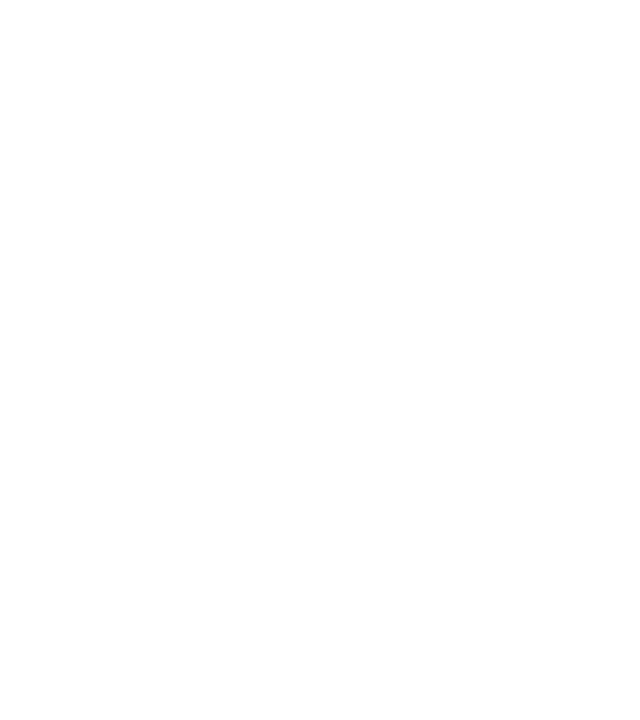
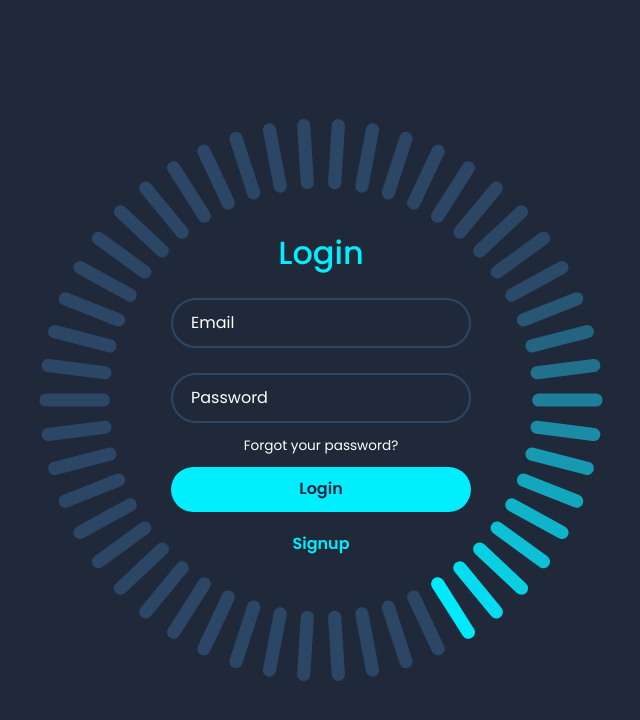
Before and after one commit to gabrielshowdown/MyLifeFrontend, an Angular app: page /login in a window 1280 px wide. Before the commit this address led to /. Shown: the top 720 px of the page, without its empty margins (319-959 px from the left). Built offline with nearby package versions, Linux system fonts and the light colour scheme.

Commit message:
Criando protótipo de tela de login

```diff
--- /dev/null
+++ b/src/app/componentes/login/login.component.html
@@ -0,0 +1,75 @@
+
+<div class="parent">
+  <div class="container">
+      <div class="login-box">
+          <h2>Login</h2>
+          <form action="#">
+              <div class="input-box">
+                  <input type="email" required>
+                  <label>Email</label>
+              </div>
+              <div class="input-box">
+                  <input type="password" required>
+                  <label>Password</label>
+              </div>
+              <div class="forgot-pass">
+                  <a href="#">Forgot your password?</a>
+              </div>
+              <button type="submit" class="btn">Login</button>
+              <div class="signup-link">
+                  <a href="#">Signup</a>
+              </div>
+          </form>
+      </div>
+      <span style="--i:0;"></span>
+      <span style="--i:1;"></span>
+      <span style="--i:2;"></span>
+      <span style="--i:3;"></span>
+      <span style="--i:4;"></span>
+      <span style="--i:5;"></span>
+      <span style="--i:6;"></span>
+      <span style="--i:7;"></span>
+      <span style="--i:8;"></span>
+      <span style="--i:9;"></span>
+      <span style="--i:10;"></span>
+      <span style="--i:11;"></span>
+      <span style="--i:12;"></span>
+      <span style="--i:13;"></span>
+      <span style="--i:14;"></span>
+      <span style="--i:15;"></span>
+      <span style="--i:16;"></span>
+      <span style="--i:17;"></span>
+      <span style="--i:18;"></span>
+      <span style="--i:19;"></span>
+      <span style="--i:20;"></span>
+      <span style="--i:21;"></span>
+      <span style="--i:22;"></span>
+      <span style="--i:23;"></span>
+      <span style="--i:24;"></span>
+      <span style="--i:25;"></span>
+      <span style="--i:26;"></span>
+      <span style="--i:27;"></span>
+      <span style="--i:28;"></span>
+      <span style="--i:29;"></span>
+      <span style="--i:30;"></span>
+      <span style="--i:31;"></span>
+      <span style="--i:32;"></span>
+      <span style="--i:33;"></span>
+      <span style="--i:34;"></span>
+      <span style="--i:35;"></span>
+      <span style="--i:36;"></span>
+      <span style="--i:37;"></span>
+      <span style="--i:38;"></span>
+      <span style="--i:39;"></span>
+      <span style="--i:40;"></span>
+      <span style="--i:41;"></span>
+      <span style="--i:42;"></span>
+      <span style="--i:43;"></span>
+      <span style="--i:44;"></span>
+      <span style="--i:45;"></span>
+      <span style="--i:46;"></span>
+      <span style="--i:47;"></span>
+      <span style="--i:48;"></span>
+      <span style="--i:49;"></span>
+  </div>
+</div>
--- /dev/null
+++ b/src/app/componentes/login/login.component.scss
@@ -0,0 +1,131 @@
+@import url('https://fonts.googleapis.com/css2?family=Poppins:wght@300;400;500;600;700;800;900&display=swap');
+* {
+    margin: 0;
+    padding: 0;
+    box-sizing: border-box;
+    font-family: 'Poppins', sans-serif;
+}
+.parent {
+    display: flex;
+    justify-content: center;
+    align-items: center;
+    min-height: 100vh;
+    background: #1f293a;
+    /* background-image: url(./bg.jpg); */
+}
+.container {
+    position: relative;
+    width: 256px;
+    height: 256px;
+    display: flex;
+    justify-content: center;
+    align-items: center;
+}
+.container span {
+    position: absolute;
+    left: 0;
+    width: 32px;
+    height: 6px;
+    background: #2c4766;
+    border-radius: 8px;
+    transform-origin: 128px;
+    transform: scale(2.2) rotate(calc(var(--i) * (360deg / 50)));
+    animation: animateBlink 3s linear infinite;
+    animation-delay: calc(var(--i) * (3s / 50));
+}
+@keyframes animateBlink {
+    0% {
+        background: #0ef;
+    }
+    25% {
+        background: #2c4766;
+    }
+}
+.login-box {
+    position: absolute;
+    width: 400px;
+}
+.login-box form {
+    width: 100%;
+    padding: 0 50px;
+}
+h2 {
+    font-size: 2em;
+    color: #0ef;
+    text-align: center;
+}
+.input-box {
+    position: relative;
+    margin: 25px 0;
+}
+.input-box input {
+    width: 100%;
+    height: 50px;
+    background: transparent;
+    border: 2px solid #2c4766;
+    outline: none;
+    border-radius: 40px;
+    font-size: 1em;
+    color: #fff;
+    padding: 0 20px;
+    transition: .5s ease;
+}
+.input-box input:focus,
+.input-box input:valid {
+    border-color: #0ef;
+}
+.input-box label {
+    position: absolute;
+    top: 50%;
+    left: 20px;
+    transform: translateY(-50%);
+    font-size: 1em;
+    color: #fff;
+    pointer-events: none;
+    transition: .5s ease;
+}
+.input-box input:focus~label,
+.input-box input:valid~label {
+    top: 1px;
+    font-size: .8em;
+    background: #1f293a;
+    padding: 0 6px;
+    color: #0ef;
+}
+.forgot-pass {
+    margin: -15px 0 10px;
+    text-align: center;
+}
+.forgot-pass a {
+    font-size: .85em;
+    color: #fff;
+    text-decoration: none;
+}
+.forgot-pass a:hover {
+    text-decoration: underline;
+}
+.btn {
+    width: 100%;
+    height: 45px;
+    background: #0ef;
+    border: none;
+    outline: none;
+    border-radius: 40px;
+    cursor: pointer;
+    font-size: 1em;
+    color: #1f293a;
+    font-weight: 600;
+}
+.signup-link {
+    margin: 20px 0 10px;
+    text-align: center;
+}
+.signup-link a {
+    font-size: 1em;
+    color: #0ef;
+    text-decoration: none;
+    font-weight: 600;
+}
+.signup-link a:hover {
+    text-decoration: underline;
+}
```
Also changed, not shown: src/app/app.routes.ts (+10 -1 lines), src/app/componentes/login/login.component.ts (added, +12 -0 lines), 1 other file (tests, documents, lock files or other folders).
